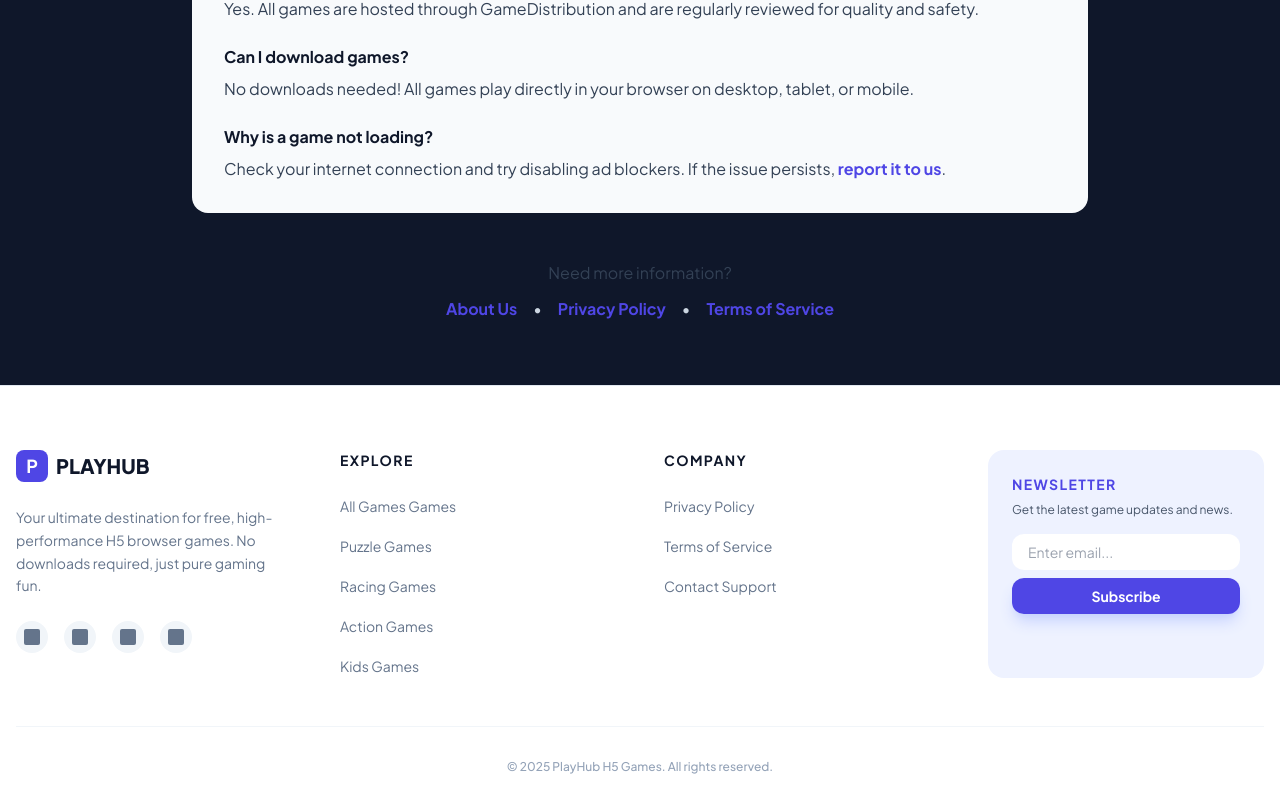
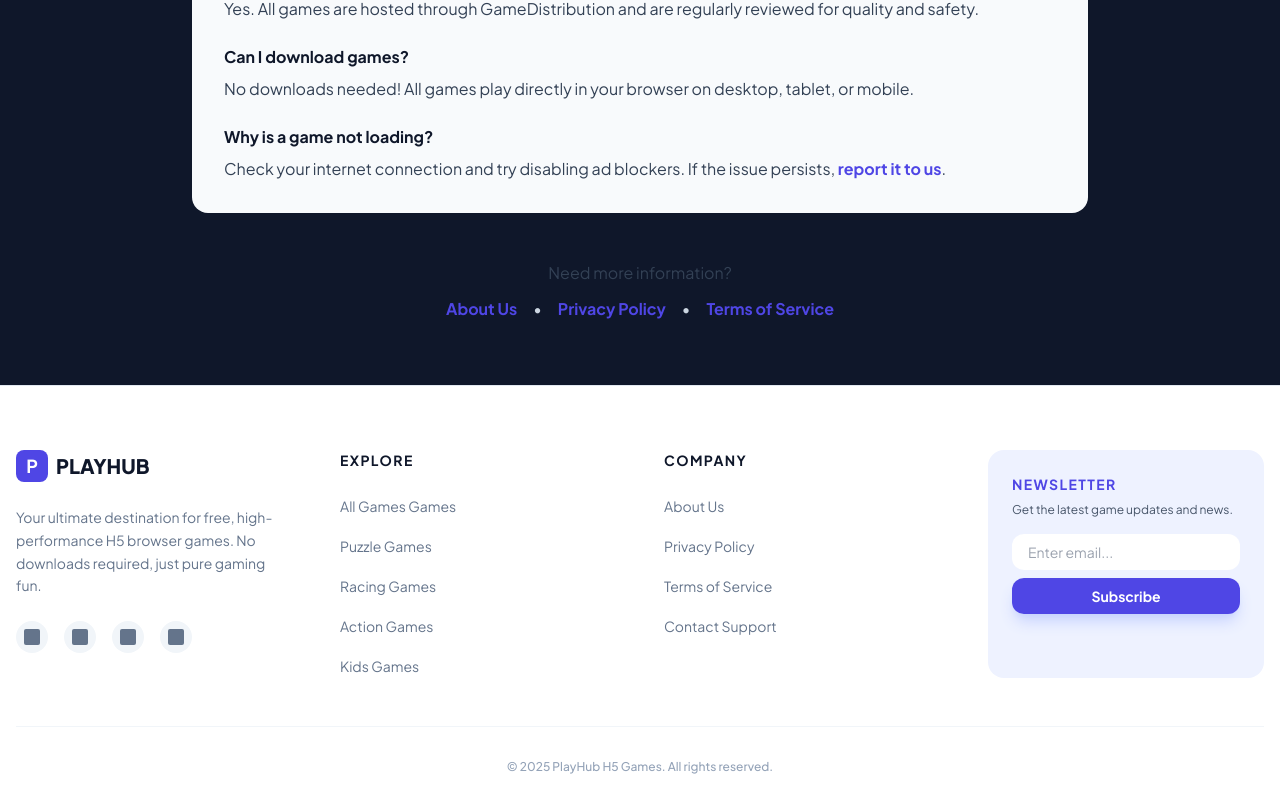
Before and after one commit to nomanafridi941-ops/H5-Games, a React (Vite) app: page /contact in a window 1280 px wide. Shown: the part 1126-1933 px from the top of the page. Built offline with nearby package versions, Linux system fonts and the light colour scheme.

Commit message:
Add external About Us link to footer

```diff
--- a/components/Footer.tsx
+++ b/components/Footer.tsx
@@ -43,6 +43,7 @@ const Footer: React.FC = () => {
           <div>
             <h4 className="text-sm font-bold text-slate-900 dark:text-white uppercase tracking-widest mb-6">Company</h4>
             <ul className="space-y-4">
+              <li><a href="https://h5gamestore.site/about" className="text-slate-500 dark:text-slate-400 hover:text-indigo-600 transition-colors text-sm">About Us</a></li>
               <li><Link to="/privacy" className="text-slate-500 dark:text-slate-400 hover:text-indigo-600 transition-colors text-sm">Privacy Policy</Link></li>
               <li><Link to="/terms" className="text-slate-500 dark:text-slate-400 hover:text-indigo-600 transition-colors text-sm">Terms of Service</Link></li>
               <li><Link to="/contact" className="text-slate-500 dark:text-slate-400 hover:text-indigo-600 transition-colors text-sm">Contact Support</Link></li>
```
